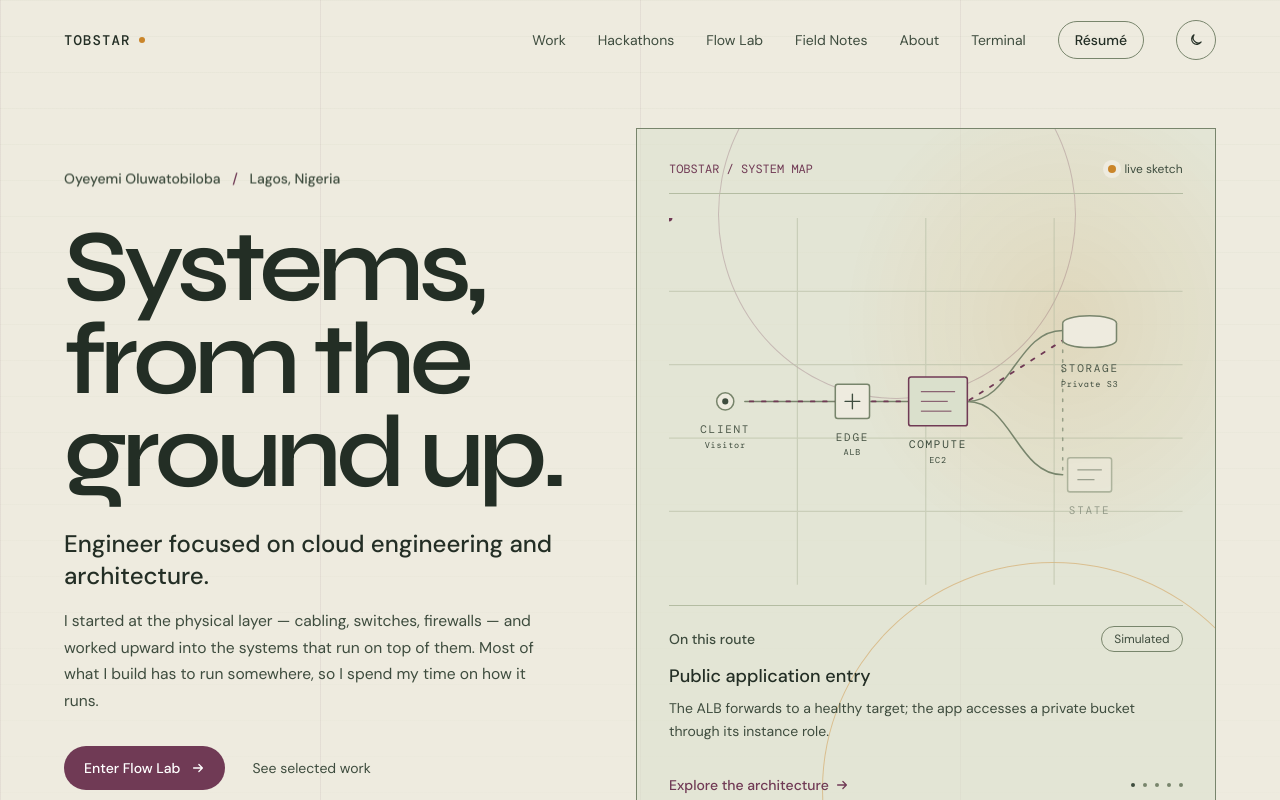
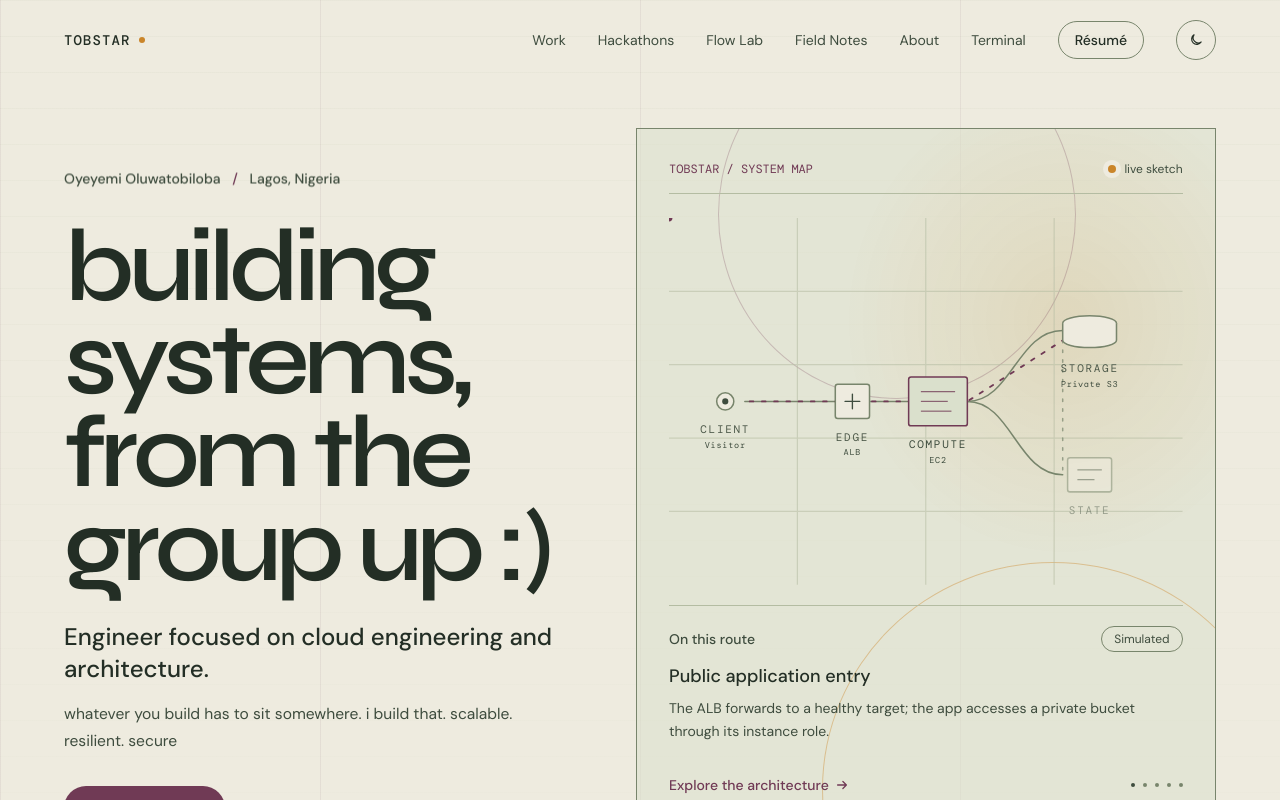
Before and after one commit to XayZay/tobstar-portfolio, a React (Vite) app: page / in a window 1280 px wide. Shown: the top 800 px of the page. Built offline with nearby package versions, Linux system fonts and the light colour scheme.

Commit message:
Update homepage positioning copy

```diff
--- a/src/components/Hero.tsx
+++ b/src/components/Hero.tsx
@@ -67,13 +67,15 @@ export const Hero = ({ onFrameChange, onExplore }: HeroProps) => {
           <Reveal delay={80}>
             <h1
               id="hero-heading"
-              className="mt-6 max-w-[10ch] text-[clamp(3.25rem,8vw,6.8rem)] font-semibold leading-[0.91] text-ink display-tight md:mt-8"
+              className="mt-6 max-w-[12ch] text-[clamp(3.25rem,8vw,6.8rem)] font-semibold leading-[0.91] text-ink display-tight md:mt-8"
             >
-              Systems,
+              building
+              <br />
+              systems,
               <br />
               from the
               <br />
-              ground up.
+              group up :)
             </h1>
           </Reveal>
 
--- a/src/data/portfolio.ts
+++ b/src/data/portfolio.ts
@@ -64,7 +64,7 @@ export const profile = {
   positioning:
     "Engineer focused on cloud engineering and architecture.",
   elaboration:
-    "I started at the physical layer — cabling, switches, firewalls — and worked upward into the systems that run on top of them. Most of what I build has to run somewhere, so I spend my time on how it runs.",
+    "whatever you build has to sit somewhere. i build that. scalable. resilient. secure",
 } as const;
 
 export const navItems = [
```
